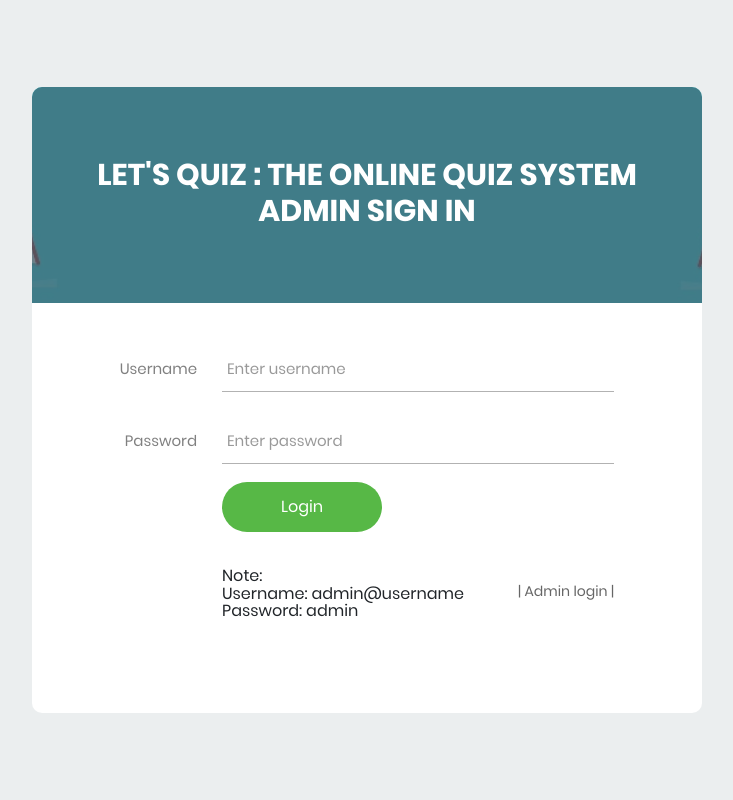
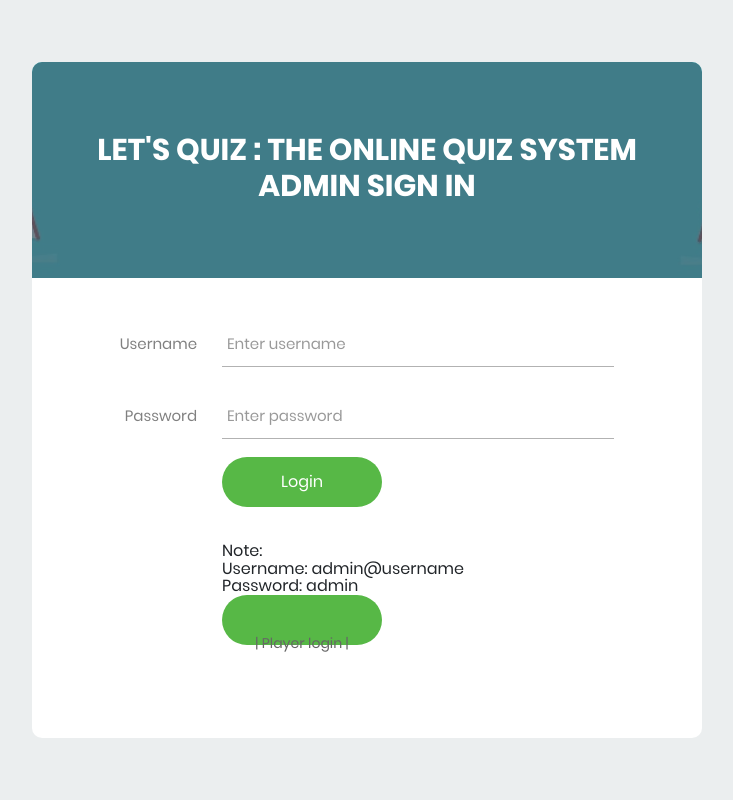
Before and after one commit to Shivendra-Singh-Code/Lets-Quiz, a PHP site: page /adminpanel/admin/index.php in a window 1280 px wide. Shown: the whole page, without its empty margins (273-1006 px from the left). Run offline with PHP 8.4, Linux system fonts and the light colour scheme.

Commit message:
Update index.php

```diff
--- a/adminpanel/admin/login-ui/index.php
+++ b/adminpanel/admin/login-ui/index.php
@@ -50,8 +50,11 @@
 
 					</div>
 					<h6><br><br>Note:<br>Username: admin@username <br>Password: admin</h6>
-					<a href="/index.php "><br><br> | Admin login |</a>
-				</form>
+					<div class="container-login100-form-btn" align="right">
+						<button type="submit" class="login100-form-btn">
+						<a href="/index.php "><br><br> | Player login |</a>
+						</button>
+					</form>
 			</div>
 		</div>
 	</div>
```
